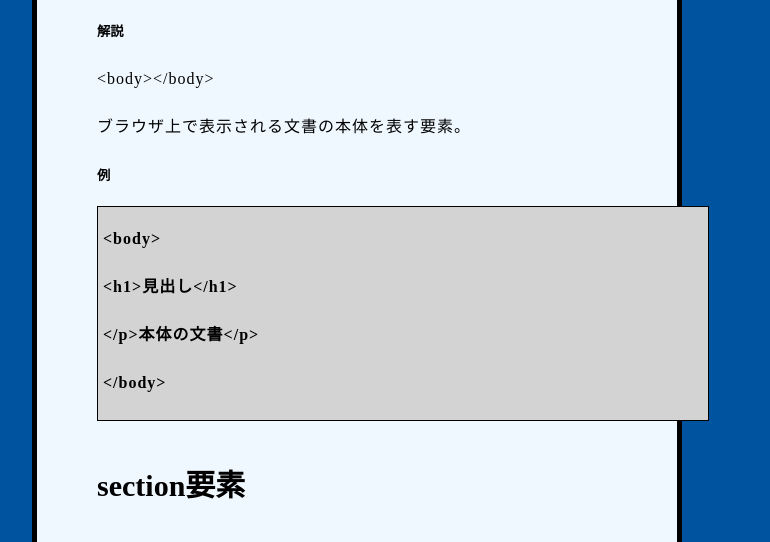
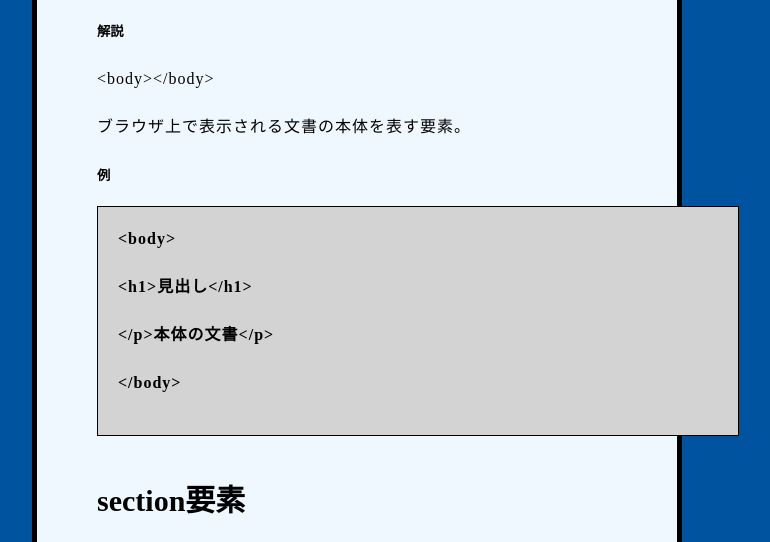
Before and after one commit to showysd/webp2021-ex2, a plain HTML site: page index.html in a window 1280 px wide. Shown: the part 395-937 px from the top of the page, without its empty margins (283-1053 px from the left). Drawn offline with Linux system fonts and the light colour scheme.

Commit message:
Update style.css

```diff
--- a/style.css
+++ b/style.css
@@ -48,7 +48,7 @@ h6 {
   width: 600px;
   margin: 0 auto;
   background-color: #d3d3d3;
-  padding: 0 5px 5px 5px;
+  padding: 0 20px 20px 20px;
   border: 1px solid black;
 }
 
```
